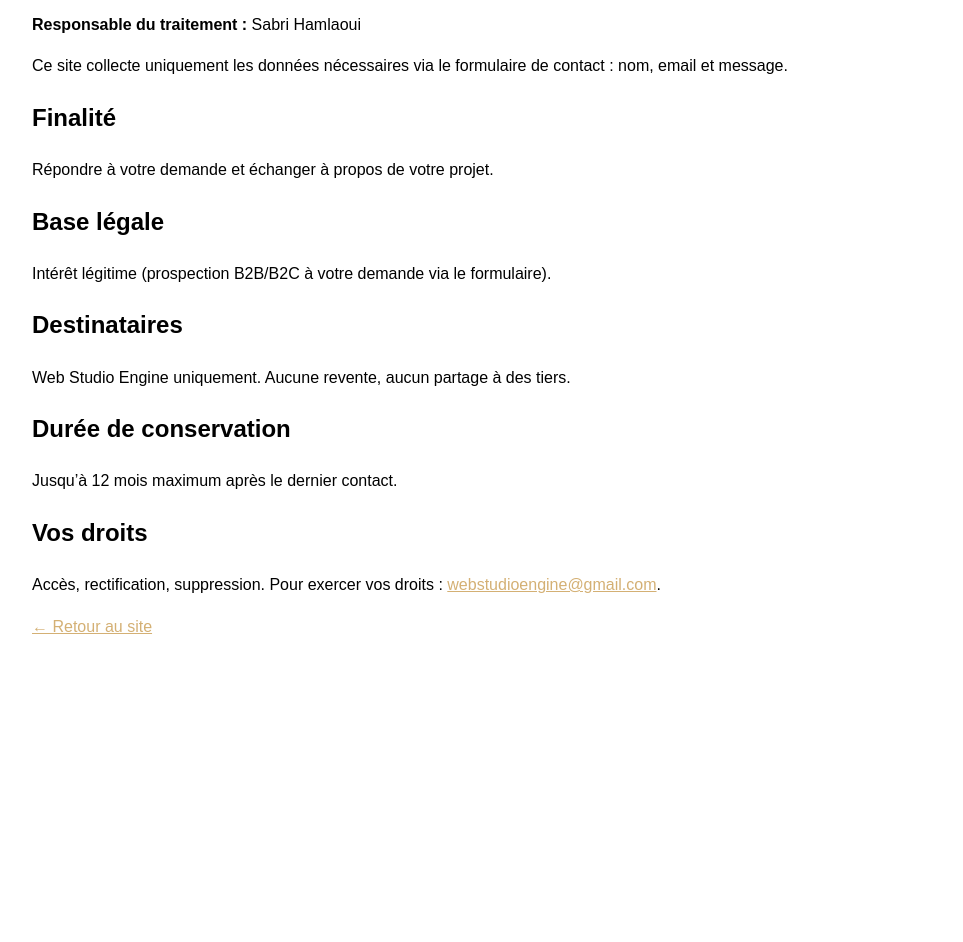
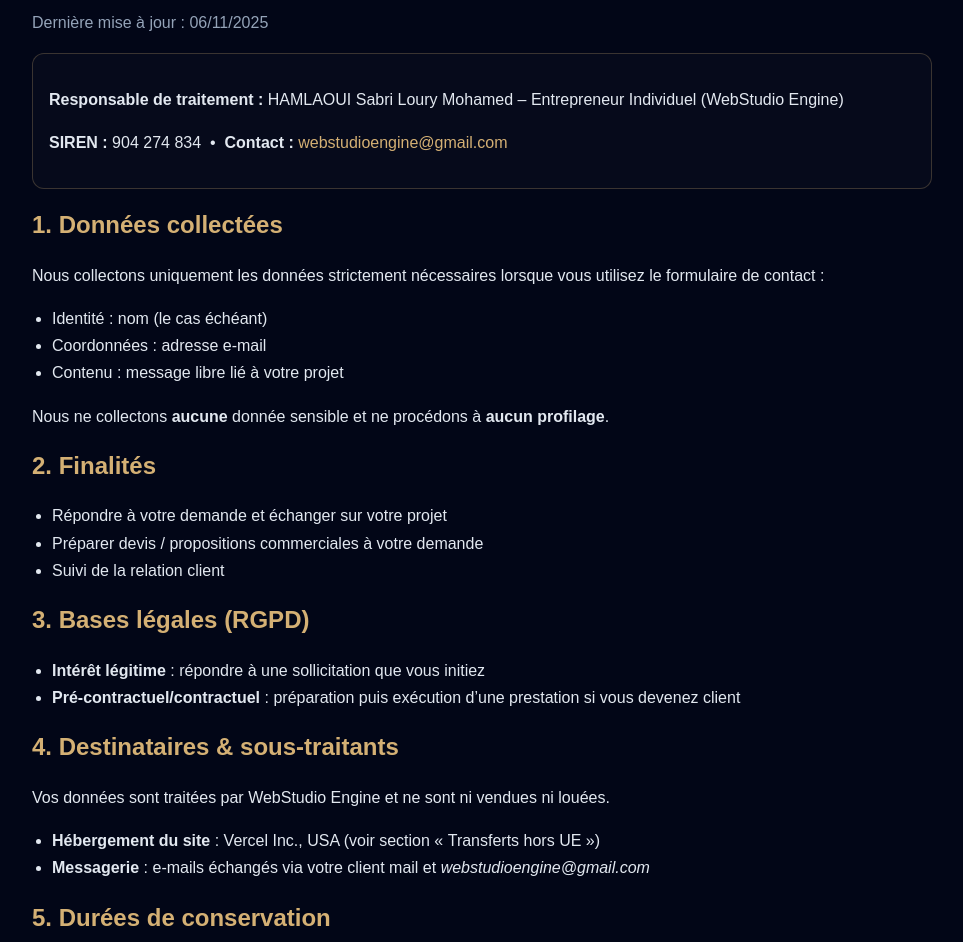
Before and after one commit to webstudioengine-dotcom/Web-Studio-Engine, a plain HTML site: page confidentialite.html in a window 1280 px wide. Shown: the part 101-1043 px from the top of the page, without its empty margins (158-1121 px from the left). Before the commit the page ends 800 px from the top, so only its background shows below. Drawn offline with Linux system fonts and the light colour scheme.

Commit message:
Update confidentialite.html

```diff
--- a/confidentialite.html
+++ b/confidentialite.html
@@ -2,36 +2,111 @@
 <html lang="fr">
 <head>
 <meta charset="UTF-8">
-<title>Politique de confidentialité - Web Studio Engine</title>
+<title>Politique de confidentialité - WebStudio Engine</title>
 <meta name="viewport" content="width=device-width, initial-scale=1">
 <style>
-body { font-family: Arial, sans-serif; max-width: 900px; margin: 40px auto; line-height: 1.6; padding: 0 16px; }
-a { color:#d4b074; }
+  :root{
+    --bg:#020617; --gold:#d4b074; --text:#e2e8f0; --muted:#94a3b8;
+  }
+  html,body{margin:0;padding:0}
+  body{
+    font-family: Arial, sans-serif;
+    max-width: 900px;
+    margin: 40px auto;
+    line-height: 1.7;
+    padding: 0 16px;
+    color: var(--text);
+    background: var(--bg);
+  }
+  h1,h2{ color: var(--gold); margin: 0 0 10px }
+  p,li{ color: var(--text); }
+  a{ color: var(--gold); text-decoration: none }
+  .muted{ color: var(--muted) }
+  .card{
+    border: 1px solid rgba(212,176,116,0.25);
+    border-radius: 12px; padding: 16px; margin: 16px 0;
+    background: rgba(255,255,255,0.02);
+  }
+  ul{ padding-left: 20px }
+  .back{ margin-top: 24px; display:inline-block }
 </style>
 </head>
 <body>
 
 <h1>Politique de confidentialité</h1>
+<p class="muted">Dernière mise à jour&nbsp;: 06/11/2025</p>
 
-<p><strong>Responsable du traitement :</strong> Sabri Hamlaoui</p>
-<p>Ce site collecte uniquement les données nécessaires via le formulaire de contact : nom, email et message.</p>
+<div class="card">
+  <p><strong>Responsable de traitement :</strong> HAMLAOUI Sabri Loury Mohamed – Entrepreneur Individuel (WebStudio Engine)</p>
+  <p><strong>SIREN :</strong> 904&nbsp;274&nbsp;834 &nbsp;•&nbsp; <strong>Contact :</strong>
+    <a href="mailto:webstudioengine@gmail.com">webstudioengine@gmail.com</a>
+  </p>
+</div>
 
-<h2>Finalité</h2>
-<p>Répondre à votre demande et échanger à propos de votre projet.</p>
+<h2>1. Données collectées</h2>
+<p>Nous collectons uniquement les données strictement nécessaires lorsque vous utilisez le formulaire de contact&nbsp;:</p>
+<ul>
+  <li>Identité&nbsp;: nom (le cas échéant)</li>
+  <li>Coordonnées&nbsp;: adresse e-mail</li>
+  <li>Contenu&nbsp;: message libre lié à votre projet</li>
+</ul>
+<p>Nous ne collectons <strong>aucune</strong> donnée sensible et ne procédons à <strong>aucun profilage</strong>.</p>
 
-<h2>Base légale</h2>
-<p>Intérêt légitime (prospection B2B/B2C à votre demande via le formulaire).</p>
+<h2>2. Finalités</h2>
+<ul>
+  <li>Répondre à votre demande et échanger sur votre projet</li>
+  <li>Préparer devis / propositions commerciales à votre demande</li>
+  <li>Suivi de la relation client</li>
+</ul>
 
-<h2>Destinataires</h2>
-<p>Web Studio Engine uniquement. Aucune revente, aucun partage à des tiers.</p>
+<h2>3. Bases légales (RGPD)</h2>
+<ul>
+  <li><strong>Intérêt légitime</strong>&nbsp;: répondre à une sollicitation que vous initiez</li>
+  <li><strong>Pré-contractuel/contractuel</strong>&nbsp;: préparation puis exécution d’une prestation si vous devenez client</li>
+</ul>
 
-<h2>Durée de conservation</h2>
-<p>Jusqu’à 12 mois maximum après le dernier contact.</p>
+<h2>4. Destinataires &amp; sous-traitants</h2>
+<p>Vos données sont traitées par WebStudio Engine et ne sont ni vendues ni louées.</p>
+<ul>
+  <li><strong>Hébergement du site</strong>&nbsp;: Vercel Inc., USA (voir section «&nbsp;Transferts hors UE&nbsp;»)</li>
+  <li><strong>Messagerie</strong>&nbsp;: e-mails échangés via votre client mail et <em>webstudioengine@gmail.com</em></li>
+  <!--
+    Si tu ajoutes un service (EmailJS, form backend, analytics...), on pourra compléter ici.
+  -->
+</ul>
 
-<h2>Vos droits</h2>
-<p>Accès, rectification, suppression. Pour exercer vos droits :
-<a href="mailto:webstudioengine@gmail.com">webstudioengine@gmail.com</a>.</p>
+<h2>5. Durées de conservation</h2>
+<ul>
+  <li>Demandes de contact&nbsp;: <strong>12 mois</strong> après le dernier échange sans suite</li>
+  <li>Si vous devenez client&nbsp;: conservation selon obligations légales et comptables (jusqu’à 10 ans pour la facturation)</li>
+</ul>
 
-<p><a href="index.html">← Retour au site</a></p>
+<h2>6. Transferts hors Union européenne</h2>
+<p>Le site peut être hébergé et diffusé par Vercel Inc. (États-Unis). Lorsque cela s’applique, nous nous appuyons sur des garanties appropriées (clauses contractuelles types) et limitons les données au strict nécessaire (contenu statique du site, messages transmis par e-mail).</p>
+
+<h2>7. Sécurité</h2>
+<p>Mesures raisonnables sont mises en œuvre pour protéger vos données (accès restreint à la messagerie, configurations d’hébergement à jour, bonnes pratiques de développement). Aucun système n’étant invulnérable, nous vous invitons à éviter d’envoyer des informations sensibles via le formulaire.</p>
+
+<h2>8. Cookies &amp; traçeurs</h2>
+<p>Par défaut, nous n’utilisons <strong>pas</strong> de cookies de mesure d’audience ni de publicité. Seuls des cookies strictement nécessaires au fonctionnement technique peuvent être déposés (le cas échéant). Si des outils d’analyse étaient ajoutés ultérieurement, une bannière de consentement dédiée sera mise en place et cette page sera mise à jour.</p>
+
+<h2>9. Vos droits</h2>
+<p>Conformément au RGPD (articles 15 à 22), vous disposez des droits&nbsp;:</p>
+<ul>
+  <li>d’accès, de rectification, d’effacement,</li>
+  <li>de limitation et d’opposition,</li>
+  <li>à la portabilité des données (le cas échéant).</li>
+</ul>
+<p>Pour exercer vos droits&nbsp;: <a href="mailto:webstudioengine@gmail.com">webstudioengine@gmail.com</a>.<br>
+Vous pouvez également introduire une réclamation auprès de la CNIL (<a href="https://www.cnil.fr" target="_blank" rel="noopener">cnil.fr</a>).</p>
+
+<h2>10. Données de mineurs</h2>
+<p>Nos services s’adressent aux professionnels et particuliers majeurs. Nous ne sollicitons pas sciemment de données relatives aux mineurs.</p>
+
+<h2>11. Modifications</h2>
+<p>Cette politique peut être amenée à évoluer pour rester conforme aux pratiques et aux exigences légales. La date de mise à jour figure en en-tête.</p>
+
+<p class="back"><a href="index.html">← Retour au site</a> &nbsp;&nbsp;|&nbsp;&nbsp; <a href="mentions-legales.html">Mentions légales</a> &nbsp;&nbsp;|&nbsp;&nbsp; <a href="cgv.html">CGV</a></p>
+
 </body>
 </html>
```
